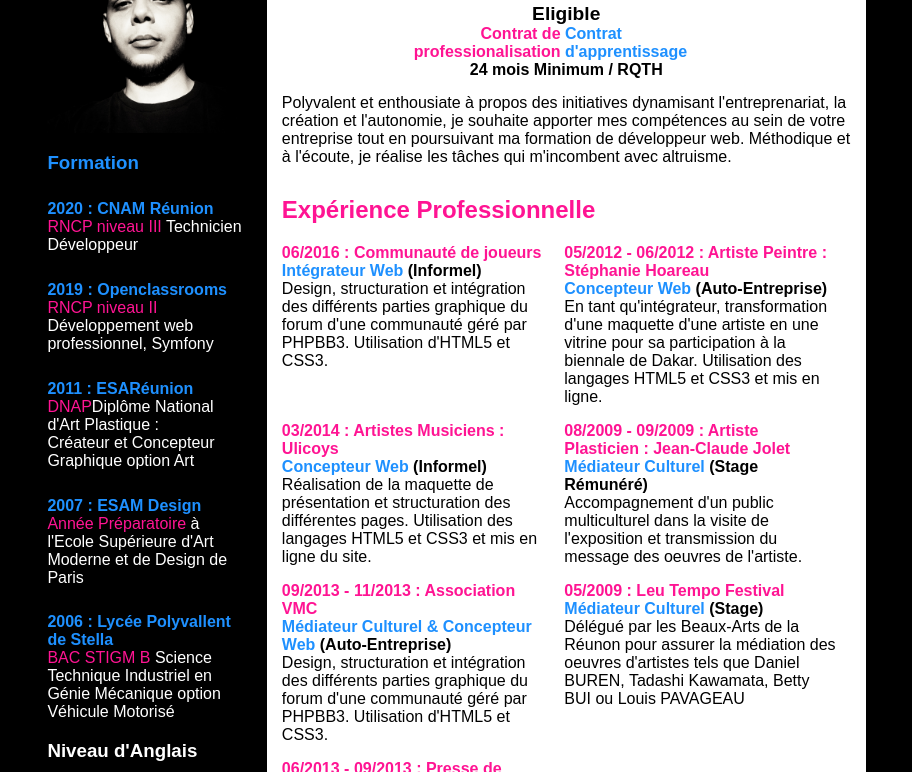
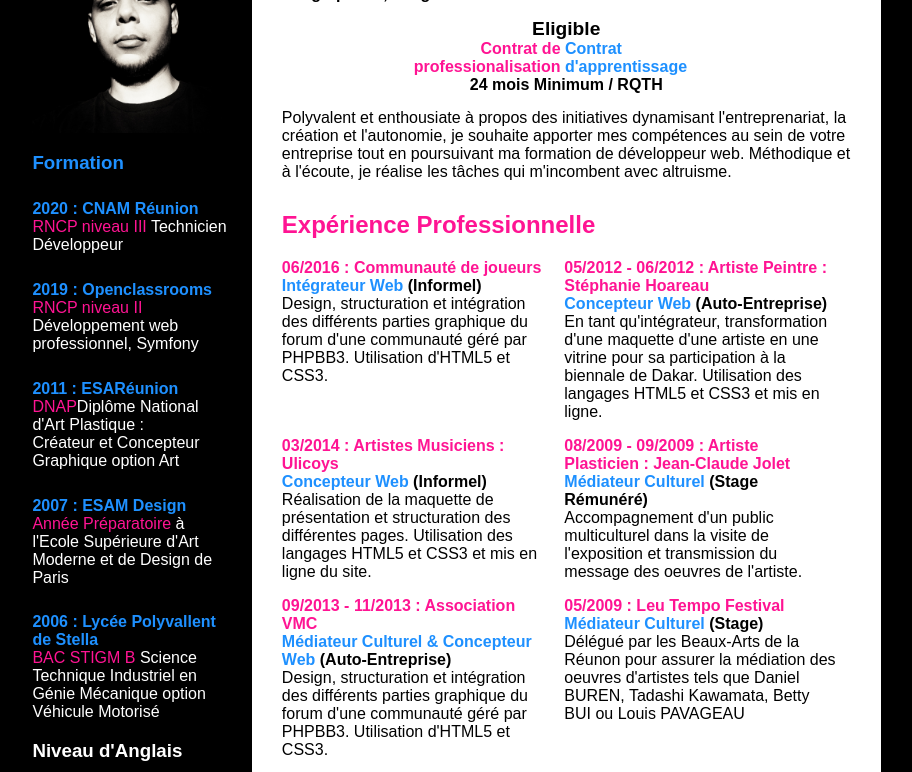
Before and after one commit to Nohay/CVCnam, a plain HTML site: page index.html in a window 1280 px wide. Shown: the part 270-1042 px from the top of the page, without its empty margins (191-1103 px from the left). Drawn offline with Linux system fonts and the light colour scheme.

Commit message:
Update stylesheet.css
Ajusteent css

```diff
--- a/stylesheet.css
+++ b/stylesheet.css
@@ -125,7 +125,8 @@ h1 {
 
 .page {
     margin: 0;
-    padding: 15px;
+    border-radius: 4px;
+    padding: 30px;
     background-color: white;
     display: inline-block;
     width: 45%;
```
